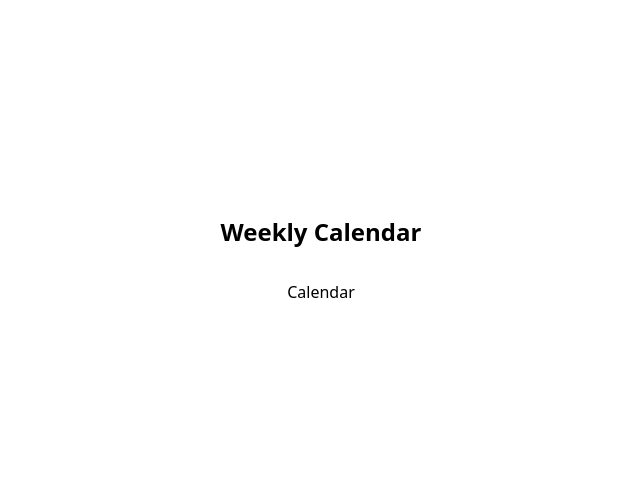
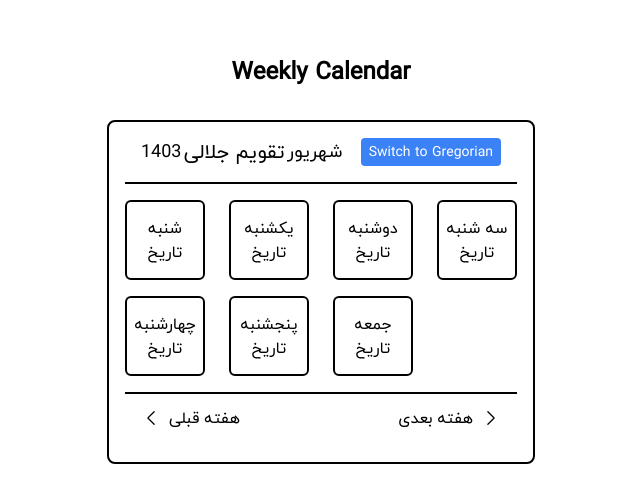
Before and after one commit to N7VID/react-weekly-calendar, a React (Vite) app: page / in a window 1280 px wide. Shown: the part 140-642 px from the top of the page, without its empty margins (319-959 px from the left). Built offline with nearby package versions, Linux system fonts and the light colour scheme.

Commit message:
feat: Implement days

```diff
--- a/src/App.tsx
+++ b/src/App.tsx
@@ -2,7 +2,7 @@ import Calendar from "./components/Calendar/Calendar";
 
 function App() {
   return (
-    <div className="flex justify-center items-center flex-col min-h-screen gap-8 font-Inter cursor-default">
+    <div className="flex justify-center items-center flex-col min-h-screen gap-8 font-Yekan cursor-default">
       <h1 className="text-2xl font-bold">Weekly Calendar</h1>
       <Calendar />
     </div>
--- a/src/components/Calendar/Calendar.tsx
+++ b/src/components/Calendar/Calendar.tsx
@@ -1,3 +1,65 @@
+import { useState } from "react";
+import Pagination from "../Pagination/Pagination";
+
 export default function Calendar() {
-  return <div>Calendar</div>;
+  const jalaliDays: string[] = [
+    "شنبه",
+    "یکشنبه",
+    "دوشنبه",
+    "سه شنبه",
+    "چهارشنبه",
+    "پنجشنبه",
+    "جمعه",
+  ];
+
+  const gregorianDays: string[] = [
+    "Sunday",
+    "Monday",
+    "Tuesday",
+    "Wednesday",
+    "Thursday",
+    "Friday",
+    "Saturday",
+  ];
+
+  const [language, setLanguage] = useState<"jalali" | "gregorian">("jalali");
+  const days = language === "jalali" ? jalaliDays : gregorianDays;
+
+  return (
+    <div className="flex flex-col justify-center border-2 border-black rounded-lg p-4">
+      <div className="border-b-2 border-black pb-4 px-4 flex justify-between items-center">
+        <span className="text-lg">
+          {language === "jalali" ? "1403" : "2024"}
+        </span>
+        <h4 className="text-xl">
+          {" "}
+          {language === "jalali" ? "تقویم جلالی" : "Gregorian Calendar"}
+        </h4>
+        <span className="text-lg">
+          {language === "jalali" ? "شهریور" : "September"}
+        </span>
+        <button
+          onClick={() =>
+            setLanguage(language === "jalali" ? "gregorian" : "jalali")
+          }
+          className="ml-4 bg-blue-500 text-white px-2 text-sm py-1 rounded"
+        >
+          {language === "jalali" ? "Switch to Gregorian" : "تغییر به جلالی"}
+        </button>
+      </div>
+
+      <div className="grid grid-cols-12 gap-y-4 gap-x-6 py-4">
+        {days.map((day, index) => (
+          <div
+            key={index}
+            className="flex justify-center items-center flex-col border-2 border-black rounded-md w-20 h-20 col-span-6 md:col-span-3"
+          >
+            <div>{day}</div>
+            <div>تاریخ</div>{" "}
+          </div>
+        ))}
+      </div>
+      <Pagination />
+    </div>
+  );
 }
```
